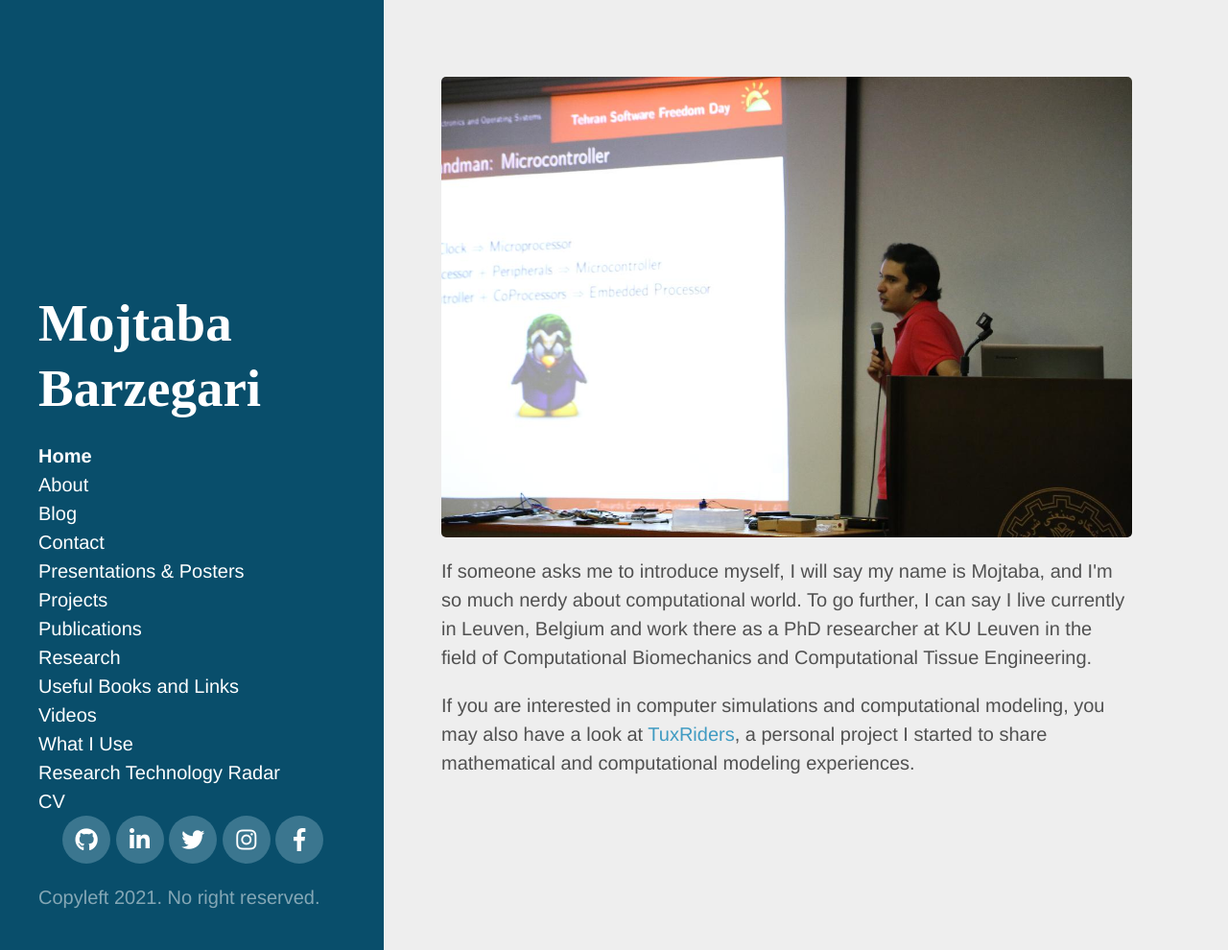
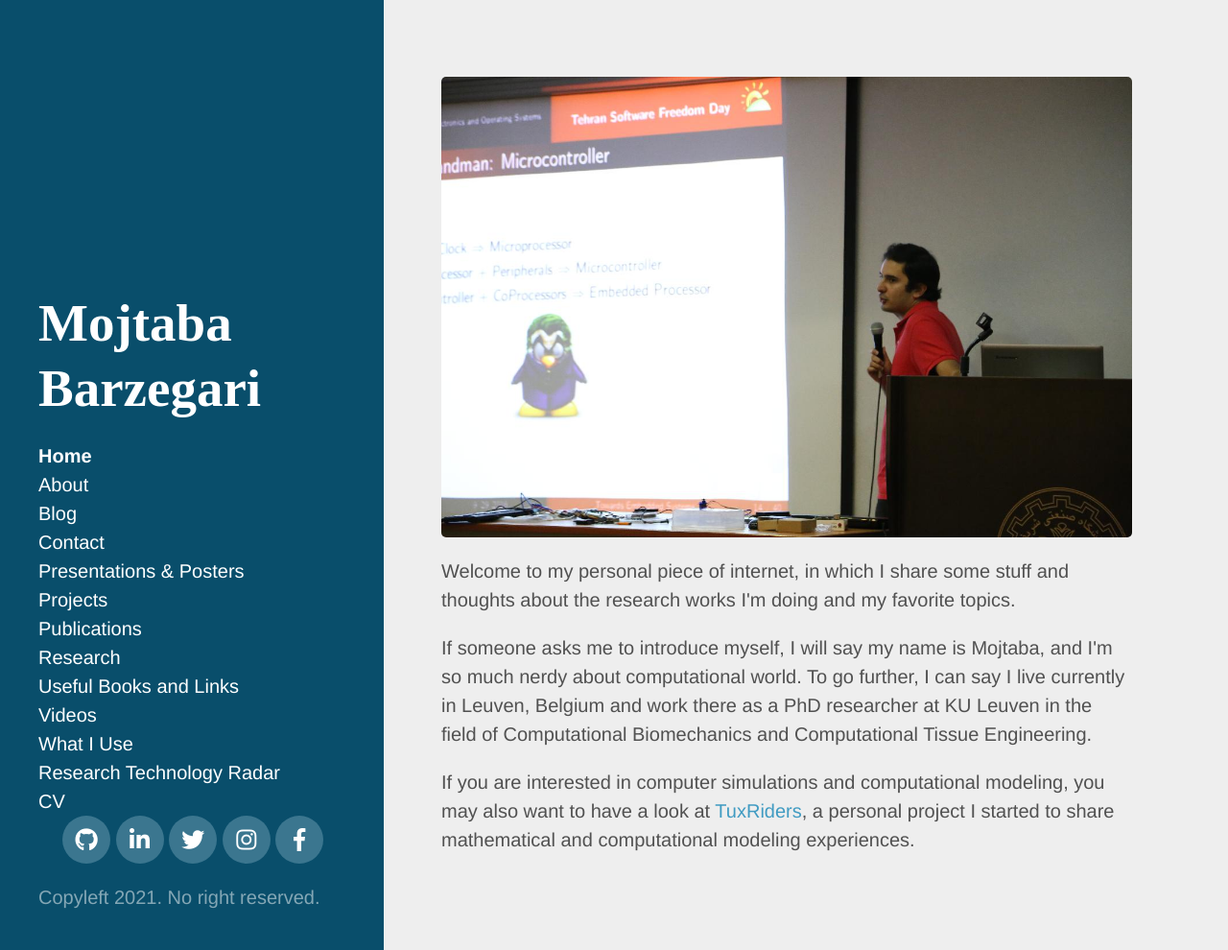
Before and after one commit to mbarzegary/mbarzegary.github.io, a Jekyll site: the page built from index.html, in a window 1280 px wide and 990 px high. Shown: the whole window at 96% size. Built offline with Jekyll 4.4.1, drawn with Linux system fonts in a browser that asks for light colours; nearby versions of some CDN libraries; some web fonts are replaced; the list of posts is cut into pages by our own code.

Commit message:
update home page

```diff
--- a/index.html
+++ b/index.html
@@ -5,13 +5,17 @@ title: Home
 
 <img src="/public/picture.jpg" alt="color photo ftl" width="100%" height="auto" />
 
+<p>
+  Welcome to my personal piece of internet, in which I share some stuff and thoughts about the research works I'm doing and my favorite topics.
+</p>
+
 <p> If someone asks me to introduce myself, I will say my name is Mojtaba, and I'm so much nerdy about computational world.
    To go further, I can say I live currently in Leuven, Belgium and work there as a PhD researcher at KU Leuven
    in the field of Computational Biomechanics and Computational Tissue Engineering.
 </p>
 
 <p>
-  If you are interested in computer simulations and computational modeling, you may also have
+  If you are interested in computer simulations and computational modeling, you may also want to have
    a look at <a target="_blank" href="http://tuxriders.com/">TuxRiders</a>, a personal project
    I started to share mathematical and computational modeling experiences.
 </p>
```
Also changed, not shown: 2 other files.
